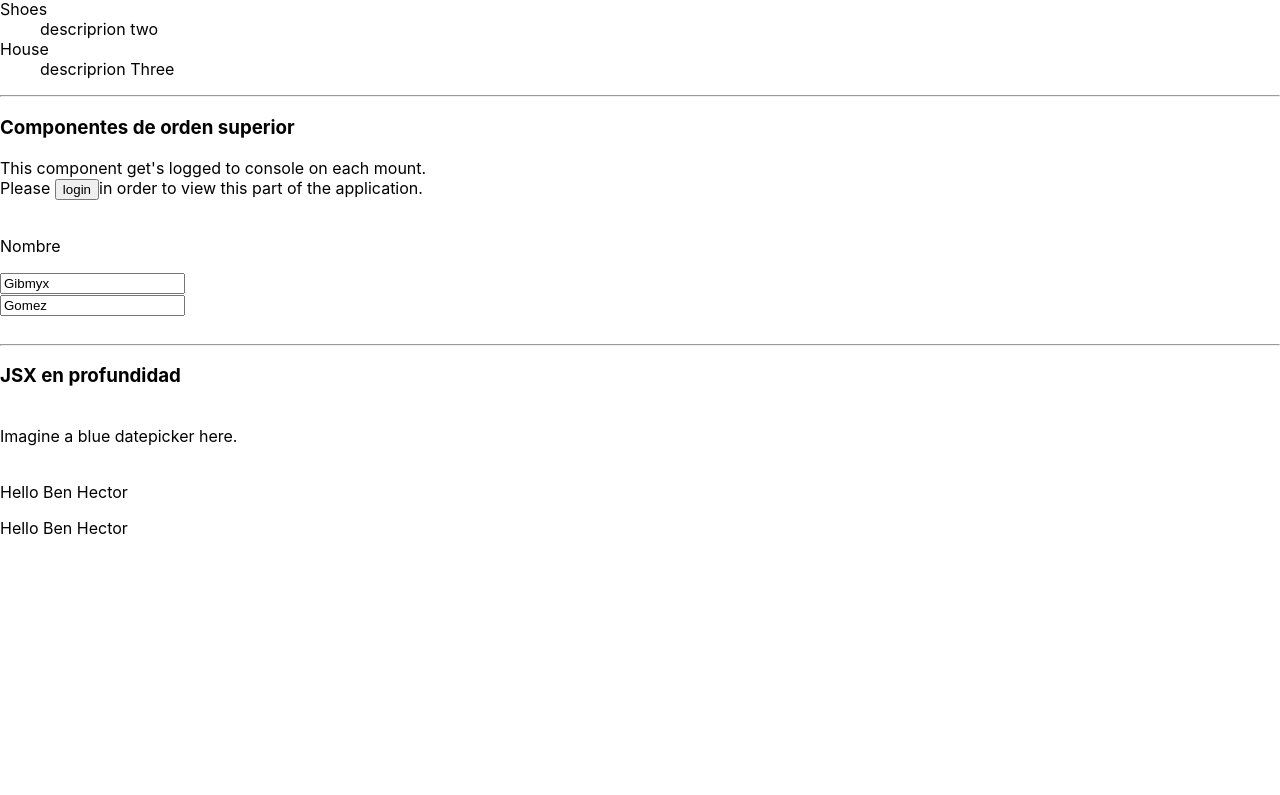
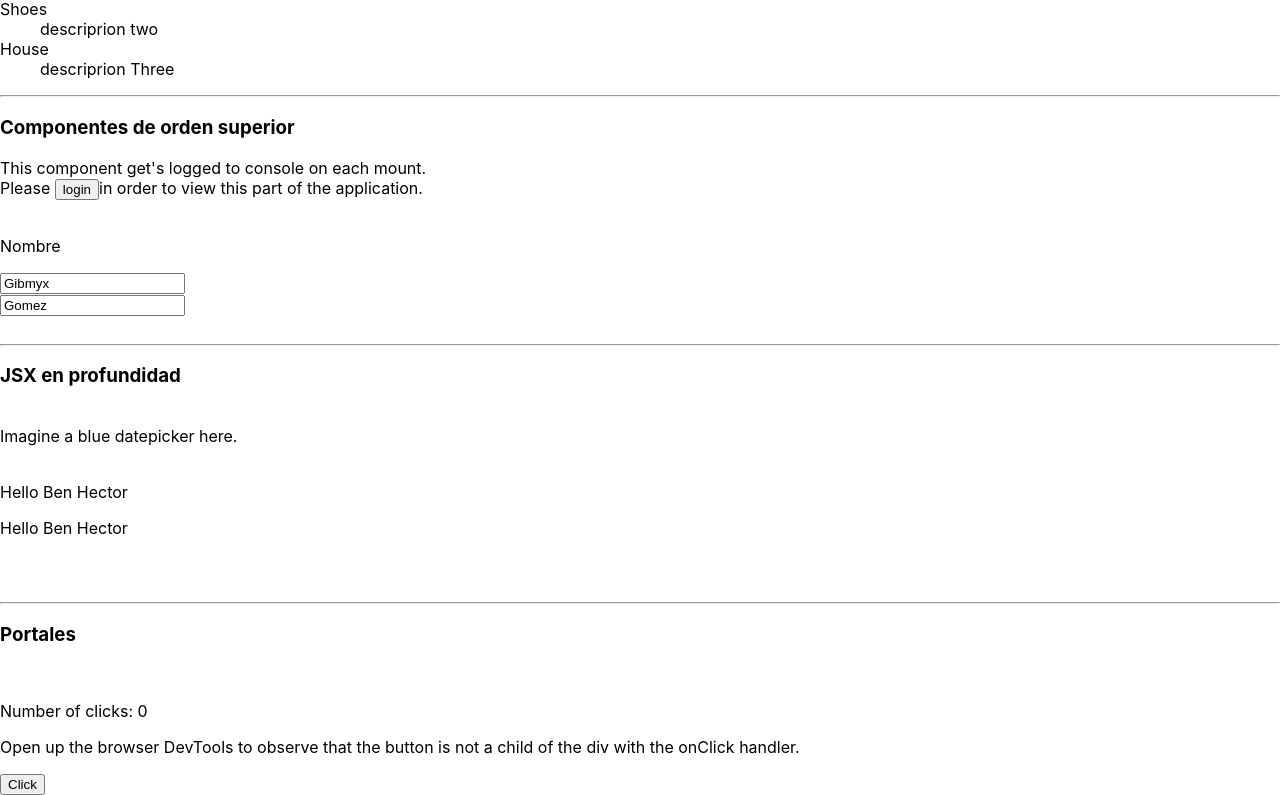
Before and after one commit to gibmyx/courseJs, a React (Create React App) app in the folder AdvanceGuides/advance-guide/: page / in a window 1280 px wide. Shown: the part 2244-3039 px from the top of the page. Before the commit the page ends 2838 px from the top, so only its background shows below. Built offline with nearby package versions, Linux system fonts and the light colour scheme.

Commit message:
feat: practice potals

```diff
--- a/AdvanceGuides/advance-guide/public/index.html
+++ b/AdvanceGuides/advance-guide/public/index.html
@@ -29,6 +29,7 @@
   <body>
     <noscript>You need to enable JavaScript to run this app.</noscript>
     <div id="root"></div>
+    <div id="modal-root"></div>
     <!--
       This HTML file is a template.
       If you open it directly in the browser, you will see an empty page.
--- /dev/null
+++ b/AdvanceGuides/advance-guide/src/components/Class11Portals.tsx
@@ -0,0 +1,63 @@
+import React, {ReactElement, useEffect, useState} from "react";
+import ReactDOM from "react-dom";
+
+
+function Modal({children}:{children: ReactElement}) {
+    const el = document.createElement('div');
+    const modalRoot = document.getElementById('modal-root');
+
+    useEffect(() => {
+        modalRoot?.appendChild(el)
+
+        return () => {
+            modalRoot?.appendChild(el)
+        }
+    }, [])
+
+    return ReactDOM.createPortal(
+        children,
+        el
+    );
+}
+
+function Child() {
+    // El evento de clic en este botón se propagará hasta el padre,
+    // porque no hay un atributo 'onClick' definido.
+    return (
+        <div className="modal">
+            <button>Click</button>
+        </div>
+    );
+}
+
+function Class11Portals() {
+
+    const [clicks, setClicks] = useState<number>(0)
+
+    const handleClick = () => {
+      setClicks(clicks + 1)
+    }
+
+    return (
+
+        <div>
+            <hr/>
+            <h3>Portales</h3>
+            <br/>
+            <div onClick={handleClick}>
+                <p>Number of clicks: {clicks}</p>
+                <p>
+                    Open up the browser DevTools
+                    to observe that the button
+                    is not a child of the div
+                    with the onClick handler.
+                </p>
+                <Modal>
+                    <Child />
+                </Modal>
+            </div>
+        </div>
+    )
+}
+
+export {Class11Portals}
--- a/AdvanceGuides/advance-guide/src/index.tsx
+++ b/AdvanceGuides/advance-guide/src/index.tsx
@@ -12,6 +12,7 @@ import {Class07ForwardingRefs} from "./components/Class07ForwardingRefs";
 import {Class08Fragments} from "./components/Class08Fragments";
 import {Class09HigherOrderComponents} from "./components/Class09HigherOrderComponents";
 import {Class10JsxInDept} from "./components/Class10JsxInDept";
+import {Class11Portals} from "./components/Class11Portals";
 import {items} from "./data/items";
 
 
@@ -28,6 +29,7 @@ ReactDOM.render(
         <Class08Fragments />
         <Class09HigherOrderComponents />
         <Class10JsxInDept />
+        <Class11Portals />
     </React.StrictMode>,
     document.getElementById('root')
 );
```
